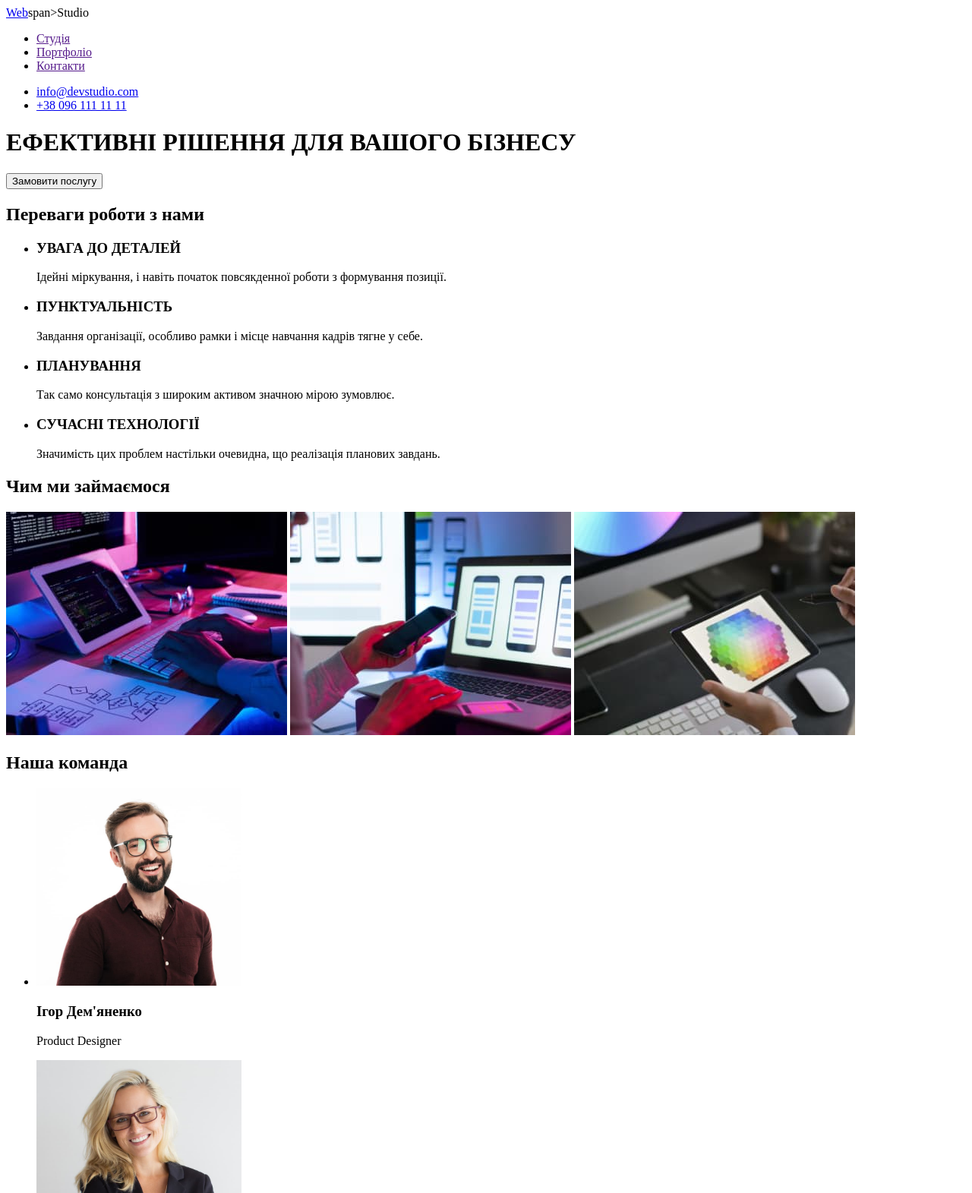
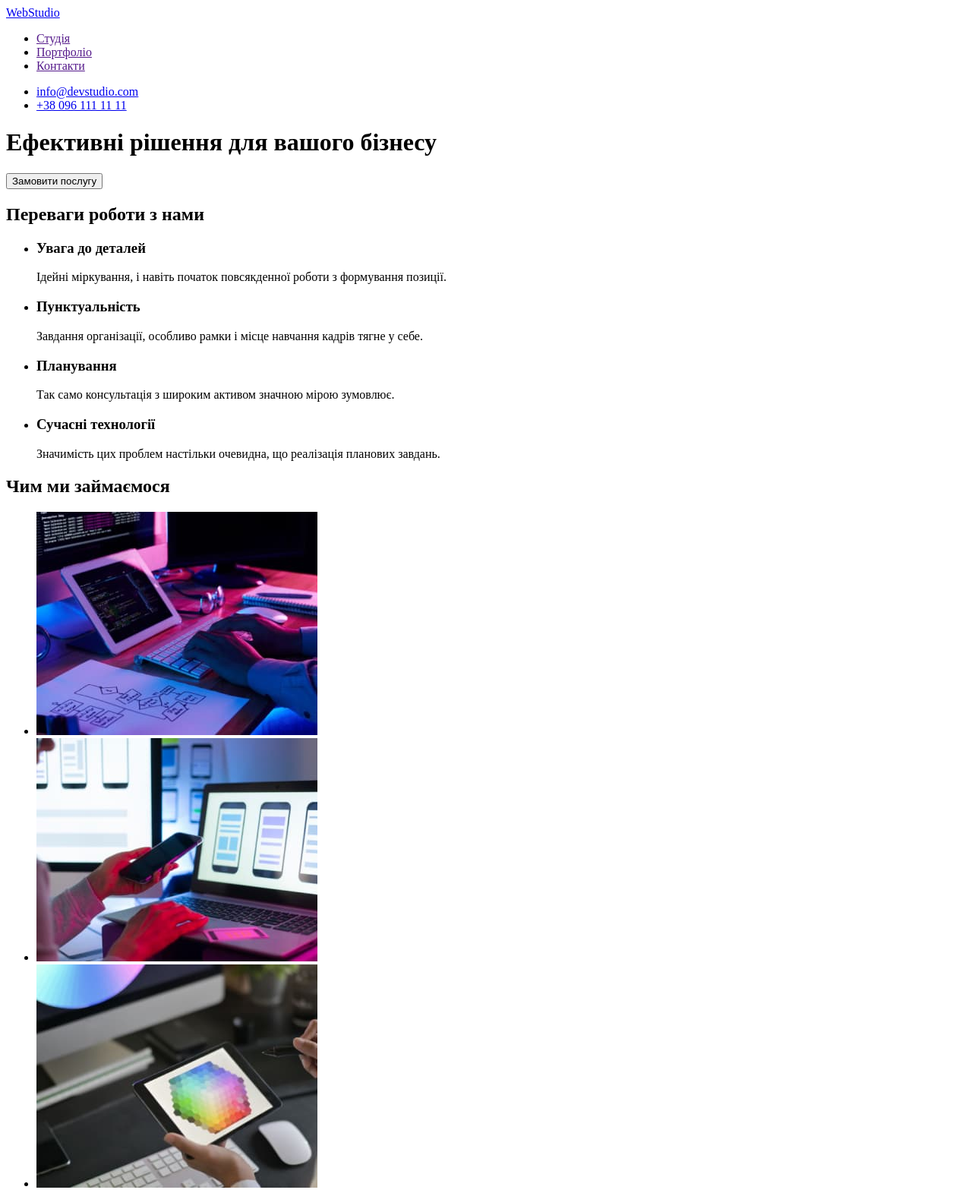
Before and after one commit to daryark/goit-markup-hw-01, a plain HTML site: page index.html in a window 1280 px wide. Shown: the top 1571 px of the page at 76% size. Drawn offline with Linux system fonts and the light colour scheme.

Commit message:
fix html

```diff
--- a/index.html
+++ b/index.html
@@ -4,13 +4,13 @@
   <meta charset="UTF-8">
   <meta http-equiv="X-UA-Compatible" content="IE=edge">
   <meta name="viewport" content="width=device-width, initial-scale=1.0">
-  <link rel="stylesheet" href="./css/style.css">
+  <link rel="stylesheet" href="./css/styles.css">
   <title>Document</title>
 </head>
 <body>
   <header>
     <nav>
-      <a href="/"><span>Web</a>span>Studio</a>
+      <a href="./index.html"><span>Web</span>Studio</a>
       <ul class="menu">
         <li><a href="">Студія</a></li>
         <li><a href="">Портфоліо</a></li>
@@ -18,42 +18,46 @@
       </ul>
     </nav>
     <ul>
-      <li><a href="email:info@devstudio.com" target="_blank" rel="noopener noreffer nofollow">info@devstudio.com</a></li>
+      <li><a href="email:info@devstudio.com">info@devstudio.com</a></li>
       <li>
-        <a href="tel:+380961111111" target="_blank" rel="noopener noreffer nofollow">+38 096 111 11 11</a>
+        <a href="tel:+380961111111">+38 096 111 11 11</a>
       </li>
     </ul>
   </header>
   <main>
-    <h1>ЕФЕКТИВНІ РІШЕННЯ ДЛЯ ВАШОГО БІЗНЕСУ</h1>
+    <!-- Make h1 {text-transform: uppercase} -->
+    <h1>Ефективні рішення для вашого бізнесу</h1>
     <button type="button">Замовити послугу</button>
   </main>
   <section>
     <h2>Переваги роботи з нами</h2>
     <ul>
+      <!-- Make h3 {text-transform: uppercase} -->
       <li>
-        <h3>УВАГА ДО ДЕТАЛЕЙ</h3>
+        <h3>Увага до деталей</h3>
         <p>Ідейні міркування, і навіть початок повсякденної роботи з формування позиції.</p>
       </li>
       <li>
-        <h3>ПУНКТУАЛЬНІСТЬ</h3>
+        <h3>Пунктуальність</h3>
         <p>Завдання організації, особливо рамки і місце навчання кадрів тягне у себе.</p>
       </li>
       <li>
-        <h3>ПЛАНУВАННЯ</h3>
+        <h3>Планування</h3>
         <p>Так само консультація з широким активом значною мірою зумовлює.</p>
       </li>
       <li>
-        <h3>СУЧАСНІ ТЕХНОЛОГІЇ</h3>
+        <h3>Сучасні технології</h3>
         <p>Значимість цих проблем настільки очевидна, що реалізація планових завдань.</p>
       </li>
     </ul>
   </section>
   <section>
     <h2>Чим ми займаємося</h2>
-    <img src="./images/box1.jpg" alt="розробляємо структуру сайту" width="370">
-    <img src="./images/box2.jpg" alt="робимо адаптивні сайти" width="370" />
-    <img src="./images/box3.jpg" alt="робимо дизайн сайтів" width="370" />
+    <ul>
+      <li><img src="./images/box1.jpg" alt="розробляємо структуру сайту" width="370"></li>
+      <li><img src="./images/box2.jpg" alt="робимо адаптивні сайти" width="370" /></li>
+      <li><img src="./images/box3.jpg" alt="робимо дизайн сайтів" width="370" /></li>
+    </ul>
   </section>
   <section>
     <h2>Наша команда</h2>
@@ -81,12 +85,12 @@
     </ul>
   </section>
   <footer>
+    <a href="./index.html"><span>Web</span>Studio</a>
     <address>
     <ul>
-      <li><a href="/"><span>Web</span>Studio</a></li>
-      <li>м. Київ, пр-т Лесі Українки, 26</li>
-      <li><a href="email:info@devstudio.com" target="_blank" rel="noopener noreffer nofollow">info@devstudio.com</a></li>
-      <li><a href="tel:+380961111111" target="_blank" rel="noopener noreffer nofollow">+38 096 111 11 11</a></li>
+      <li><a href="" target="_blank" rel="noopener noreffer nofollow">м. Київ, пр-т Лесі Українки, 26</a></li>
+      <li><a href="email:info@devstudio.com" >info@devstudio.com</a></li>
+      <li><a href="tel:+380961111111" >+38 096 111 11 11</a></li>
     </ul>
     </address>
   </footer>
```
